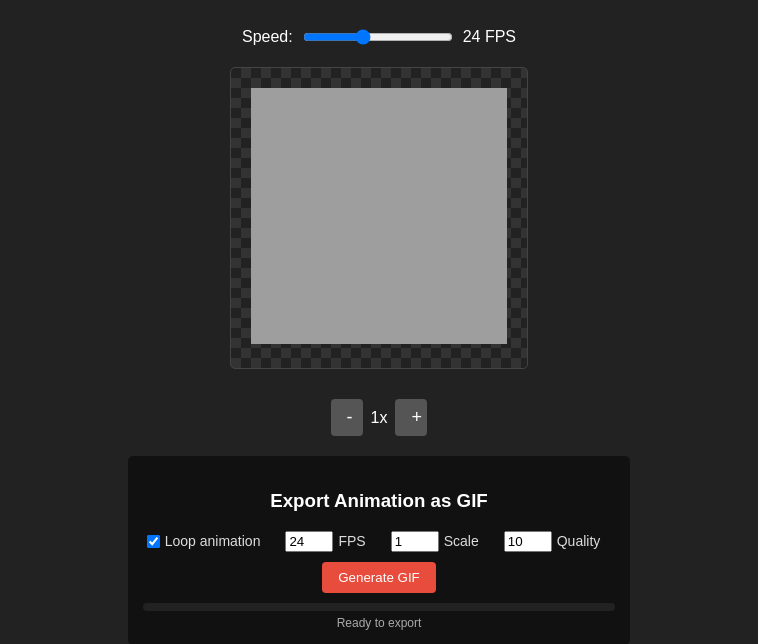
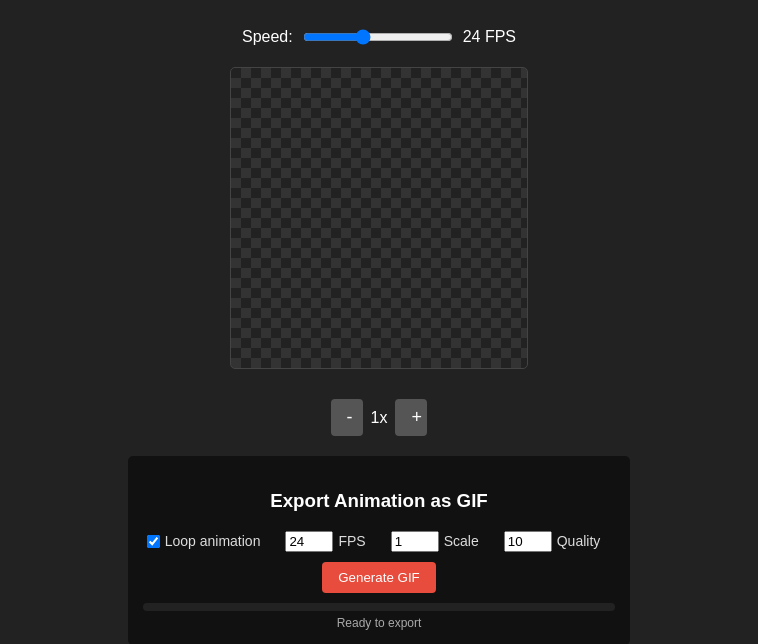
Before and after one commit to sjefvanleeuwen/sprite-sheet-creator, a plain HTML site: page sheet-animation.html in a window 1280 px wide. Shown: the part 175-819 px from the top of the page, without its empty margins (261-1019 px from the left). Drawn offline with Linux system fonts and the light colour scheme.

Commit message:
improve flow for upload

```diff
--- a/sheet-animation.html
+++ b/sheet-animation.html
@@ -741,19 +741,6 @@
                 else if (bytes < 1048576) return (bytes / 1024).toFixed(2) + ' KB';
                 else return (bytes / 1048576).toFixed(2) + ' MB';
             }
-
-            // Try to load the default sprite sheet when the page loads
-            player.loadSpriteSheet("sprites/character.png", "sprites/character.json")
-                .then(() => {
-                    console.log("Default sprite sheet loaded");
-                    // Set export FPS to match loaded sprite sheet fps or animation fps
-                    if (player.metadata && player.metadata.fps) {
-                        document.getElementById('export-fps').value = player.metadata.fps;
-                    }
-                })
-                .catch(error => {
-                    console.log("No default sprite sheet found or error loading it:", error);
-                });
         });
     </script>
 </body>
```
